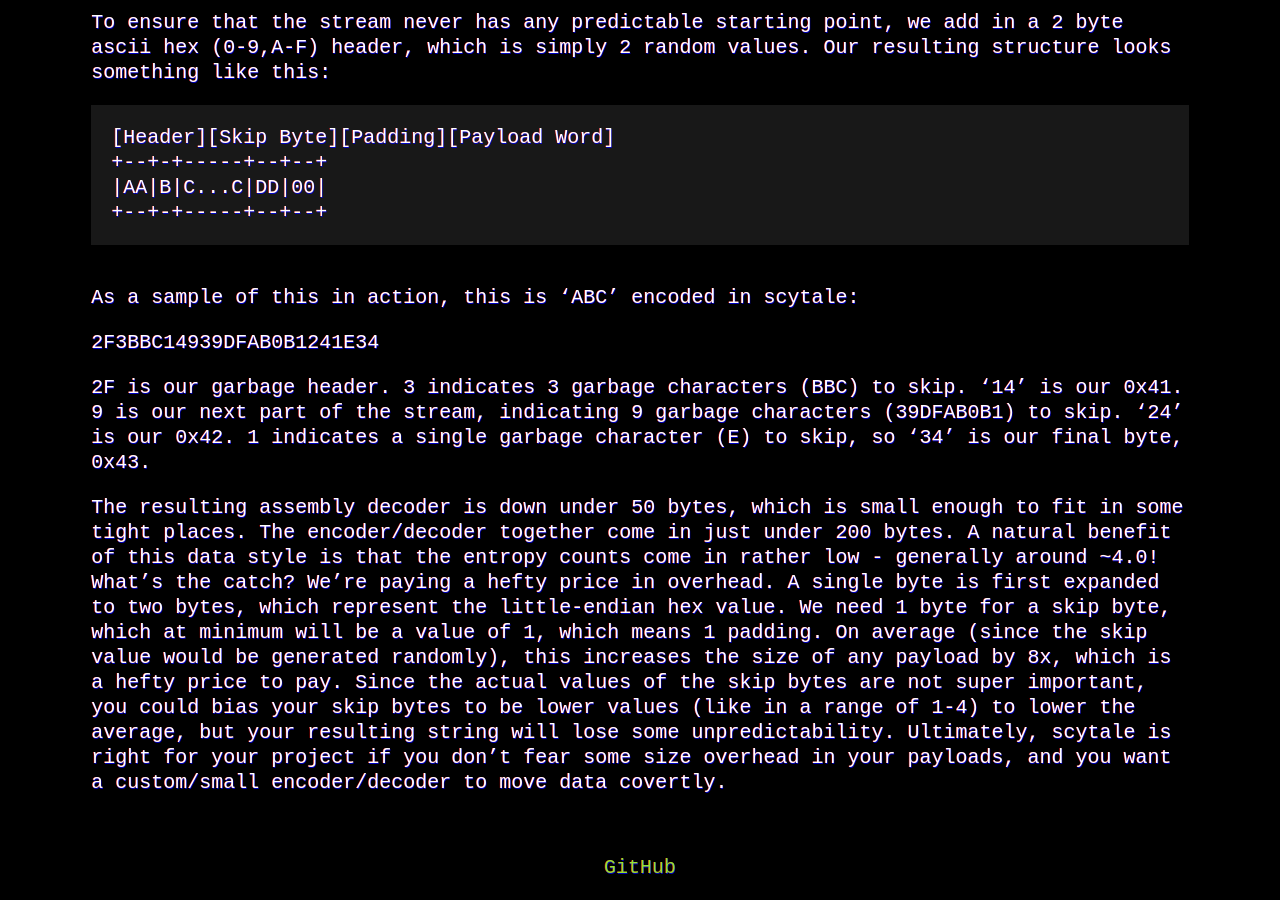
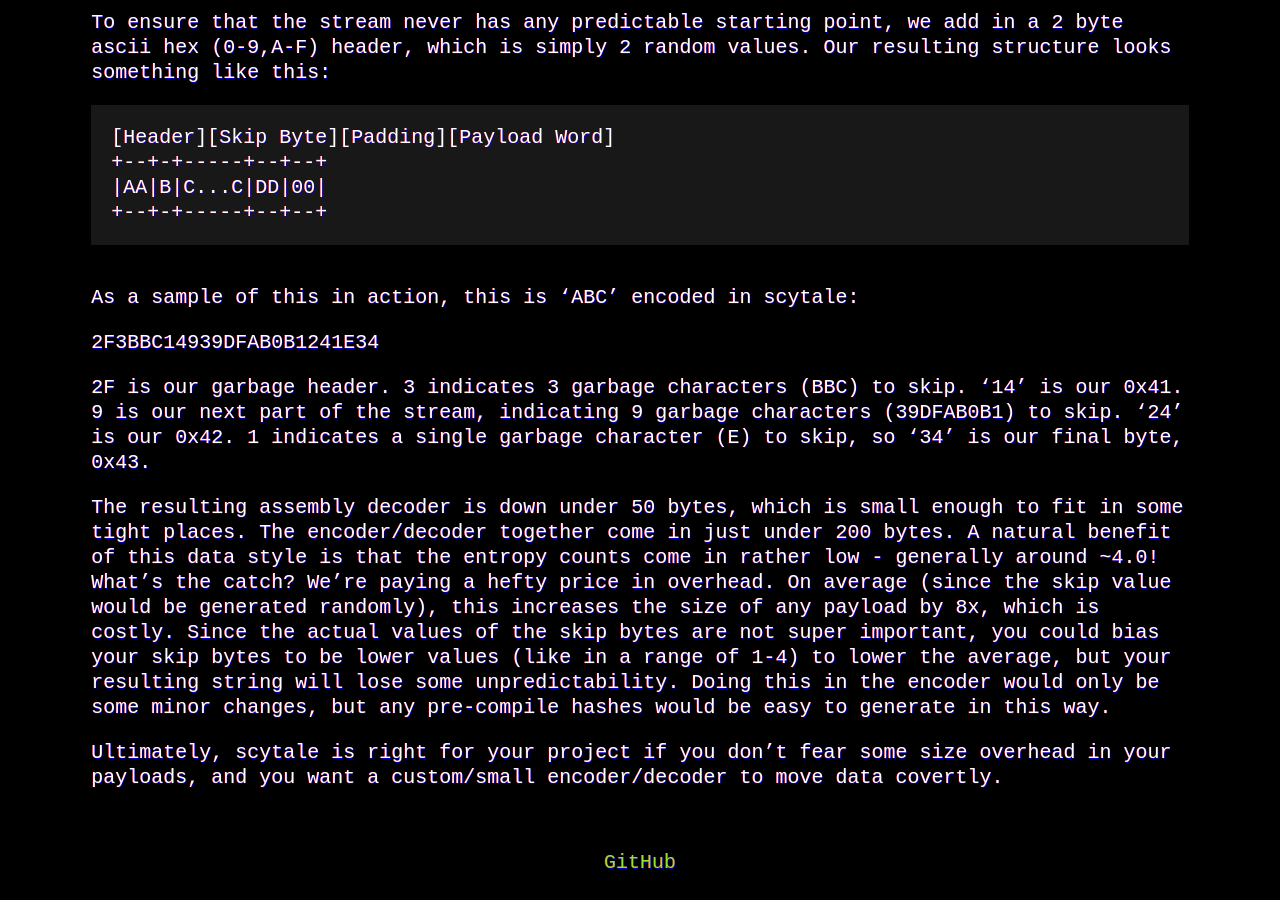
Before and after one commit to absolute-rat/absolute-rat.github.io, a Jekyll site: the page built from _posts/2026-4-23-blog.md, in a window 1280 px wide and 900 px high, scrolled down 2408 px. Built offline with Jekyll 4.4.1, drawn with Linux system fonts in a browser that asks for light colours.

Commit message:
Update 2026-4-23-blog.md

```diff
--- a/_posts/2026-4-23-blog.md
+++ b/_posts/2026-4-23-blog.md
@@ -41,4 +41,6 @@ As a sample of this in action, this is 'ABC' encoded in scytale:
 
 2F is our garbage header. 3 indicates 3 garbage characters (BBC) to skip. '14' is our 0x41. 9 is our next part of the stream, indicating 9 garbage characters (39DFAB0B1) to skip. '24' is our 0x42. 1 indicates a single garbage character (E) to skip, so '34' is our final byte, 0x43.
 
-The resulting assembly decoder is down under 50 bytes, which is small enough to fit in some tight places. The encoder/decoder together come in just under 200 bytes. A natural benefit of this data style is that the entropy counts come in rather low - generally around ~4.0! What's the catch? We're paying a hefty price in overhead. A single byte is first expanded to two bytes, which represent the little-endian hex value. We need 1 byte for a skip byte, which at minimum will be a value of 1, which means 1 padding. On average (since the skip value would be generated randomly), this increases the size of any payload by 8x, which is a hefty price to pay. Since the actual values of the skip bytes are not super important, you could bias your skip bytes to be lower values (like in a range of 1-4) to lower the average, but your resulting string will lose some unpredictability. Ultimately, scytale is right for your project if you don't fear some size overhead in your payloads, and you want a custom/small encoder/decoder to move data covertly.
+The resulting assembly decoder is down under 50 bytes, which is small enough to fit in some tight places. The encoder/decoder together come in just under 200 bytes. A natural benefit of this data style is that the entropy counts come in rather low - generally around ~4.0! What's the catch? We're paying a hefty price in overhead. On average (since the skip value would be generated randomly), this increases the size of any payload by 8x, which is costly. Since the actual values of the skip bytes are not super important, you could bias your skip bytes to be lower values (like in a range of 1-4) to lower the average, but your resulting string will lose some unpredictability. Doing this in the encoder would only be some minor changes, but any pre-compile hashes would be easy to generate in this way.
+
+Ultimately, scytale is right for your project if you don't fear some size overhead in your payloads, and you want a custom/small encoder/decoder to move data covertly.
```
